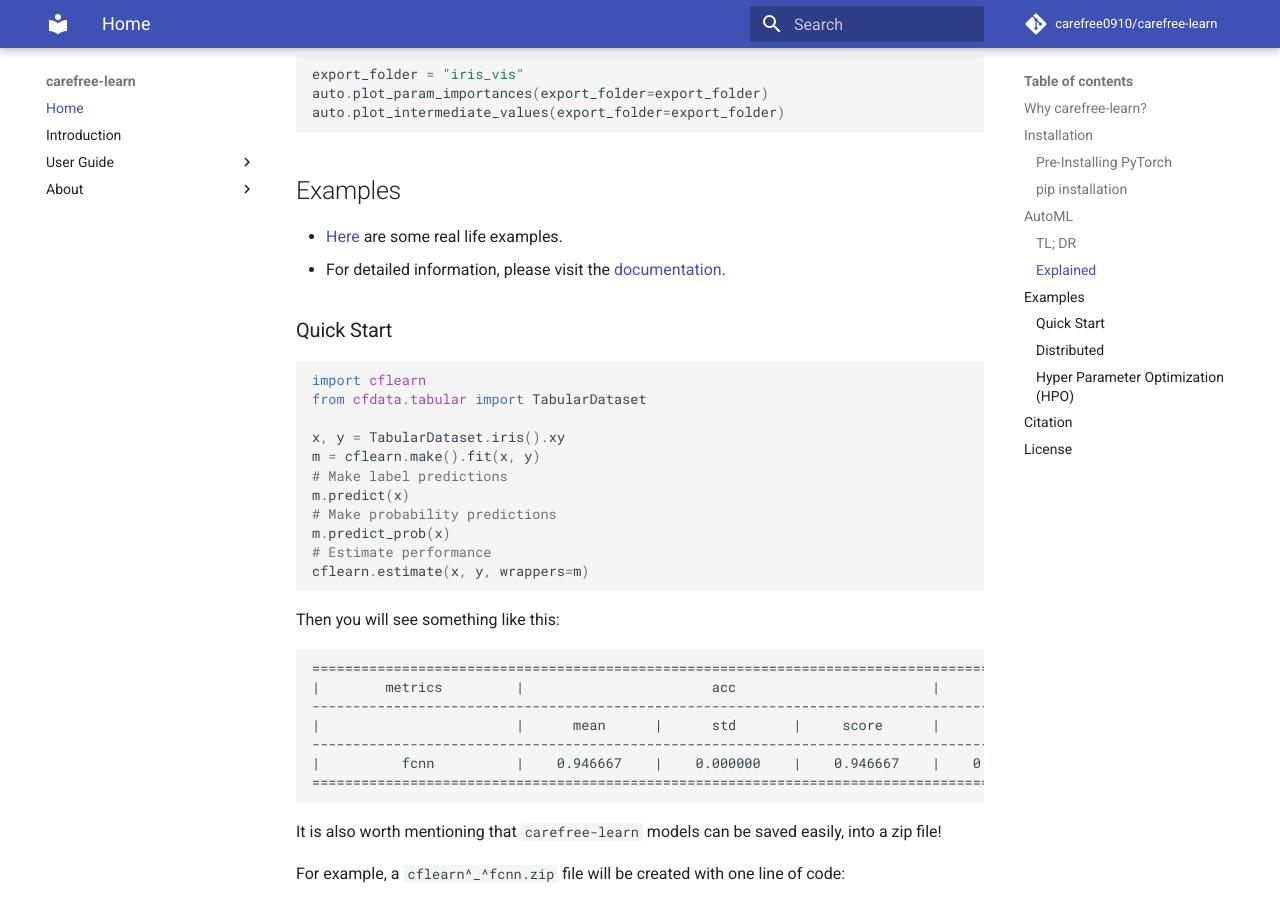
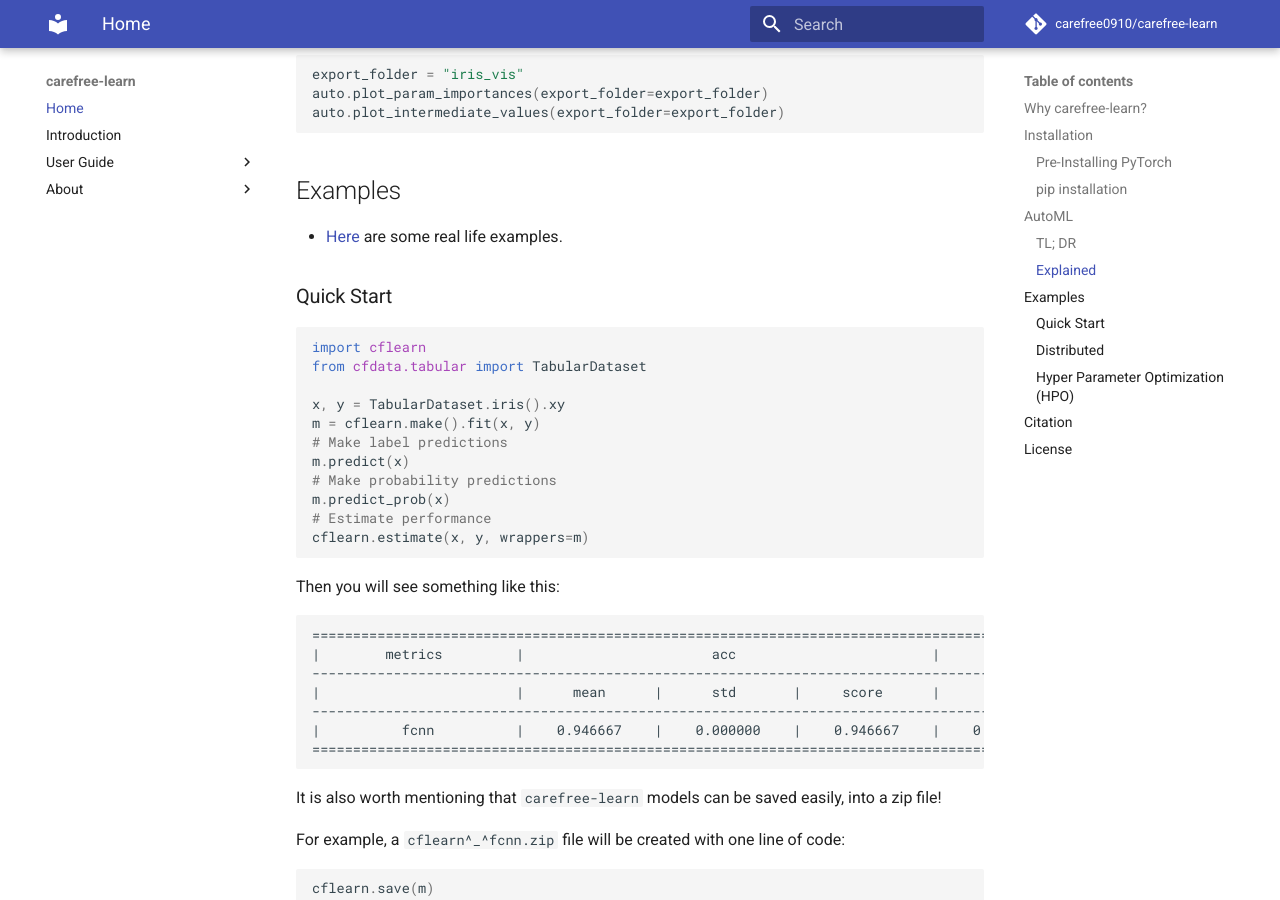
Before and after one commit to carefree0910/carefree-learn, an MkDocs documentation site: the page built from docs/index.md, in a window 1280 px wide and 900 px high, scrolled down 2991 px. Built offline with MkDocs 1.6.1 and Material for MkDocs 9.7.7, drawn with Linux system fonts in a browser that asks for light colours; comment, search, counter and statistics services are not loaded.

Commit message:
🔥Removed redundant link

```diff
--- a/docs/index.md
+++ b/docs/index.md
@@ -128,7 +128,6 @@ auto.plot_intermediate_values(export_folder=export_folder)
 ## Examples
 
 + [Here](https://github.com/carefree0910/carefree-learn/tree/dev/examples) are some real life examples.
-+ For detailed information, please visit the [documentation](http://carefree0910.me/carefree-learn-doc).
 
 ### Quick Start
 
```
